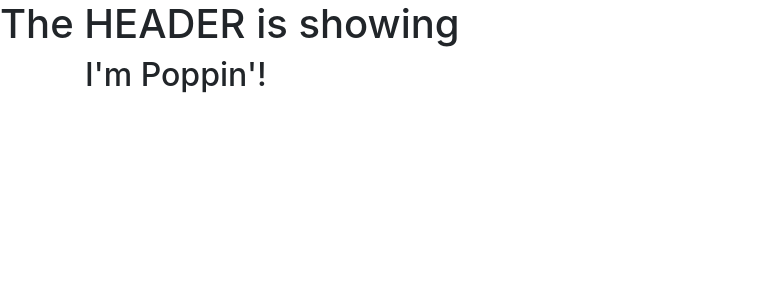
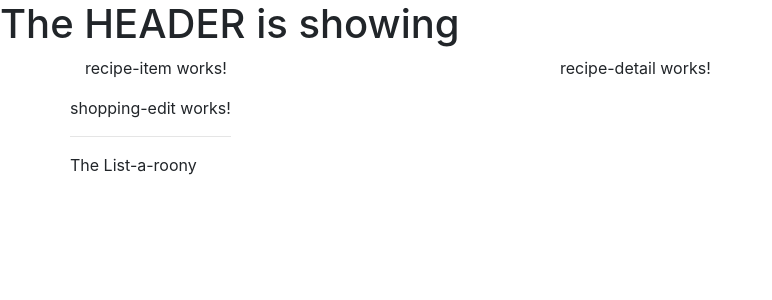
Before and after one commit to colinbinion/AngularNG6RefresherApp, an Angular app: page / in a window 1280 px wide. Shown: the top 300 px of the page, without its empty margins (0-772 px from the left). Built offline with nearby package versions, Linux system fonts and the light colour scheme.

Commit message:
finished wiring/testing components

```diff
--- a/src/app/app.component.html
+++ b/src/app/app.component.html
@@ -4,7 +4,8 @@
 <div class="container">
   <div class="row">
     <div class="col-md-12">
-      <h2>I'm Poppin'!</h2>
+      <app-recipes></app-recipes>
+      <app-shopping-list></app-shopping-list>
     </div>
 
   </div>
--- a/src/app/recipes/recipe-list/recipe-list.component.html
+++ b/src/app/recipes/recipe-list/recipe-list.component.html
@@ -1,3 +1 @@
-<p>
-  recipe-list works!
-</p>
+<app-recipe-item></app-recipe-item>
--- a/src/app/recipes/recipes.component.html
+++ b/src/app/recipes/recipes.component.html
@@ -1,3 +1,9 @@
-<p>
-  recipes works!
-</p>
+<div class="row">
+  <div class="col-md-5">
+    <app-recipe-list></app-recipe-list>
+  </div>
+  <div class="col-md-7">
+    <app-recipe-detail></app-recipe-detail>
+  </div>
+
+</div>
--- a/src/app/shopping-list/shopping-list.component.html
+++ b/src/app/shopping-list/shopping-list.component.html
@@ -1,3 +1,8 @@
-<p>
-  shopping-list works!
-</p>
+<div class="row">
+  <div class="col-xs-10">
+    <app-shopping-edit></app-shopping-edit>
+    <hr>
+    <p>The List-a-roony</p>
+  </div>
+
+</div>
```
